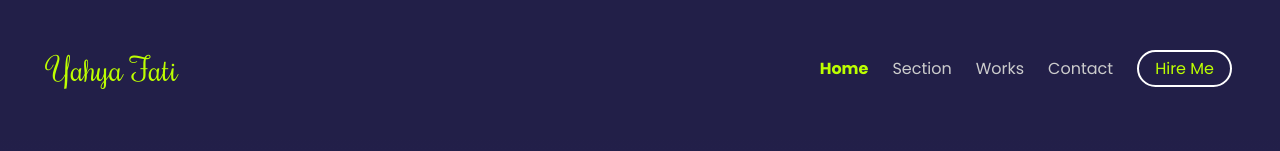
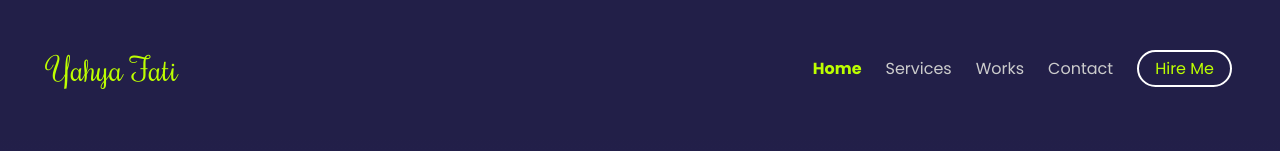
Before and after one commit to yahyafati/portfolio, a React app: page / in a window 1280 px wide. Shown: the top 151 px of the page. Built offline with nearby package versions, Linux system fonts and the light colour scheme.

Commit message:
changed typo

```diff
--- a/src/component/header/Header.js
+++ b/src/component/header/Header.js
@@ -40,7 +40,7 @@ const Header = ({currentPage, setCurrentPage}) => {
                         className={currentPage === "services" ? "active" : ""}
                         onClick={(e) => linkClicked(e, "services")}
                     >
-                        <HashLink to={"/#servicesSection"}>Section</HashLink>
+                        <HashLink to={"/#servicesSection"}>Services</HashLink>
                     </li>
                     <li
                         className={currentPage === "projects" ? "active" : ""}
```
